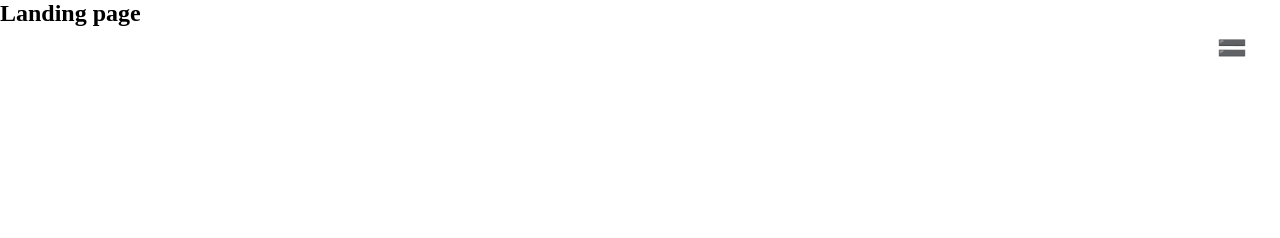
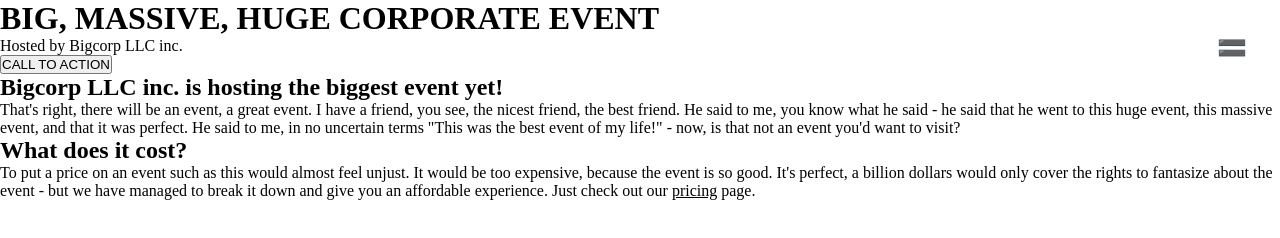
Before and after one commit to VonRiddarn/big-corpo-event-webbutveckling-1, a plain HTML site: page index.html in a window 1280 px wide. Drawn offline with Linux system fonts and the light colour scheme.

Commit message:
feat: add random content text for the event page

```diff
--- a/index.html
+++ b/index.html
@@ -11,6 +11,38 @@
 	</head>
 	<body>
 		<!-- Navigation is injected here using JavaScript -->
-		<h2>Landing page</h2>
+		<header>
+			<span>
+				<h1>BIG, MASSIVE, HUGE CORPORATE EVENT</h1>
+				<p>Hosted by Bigcorp LLC inc.</p>
+			</span>
+			<button>
+				<span>
+					<p>CALL TO ACTION</p>
+				</span>
+			</button>
+		</header>
+		<main>
+			<section>
+				<h2>Bigcorp LLC inc. is hosting the biggest event yet!</h2>
+				<p>
+					That's right, there will be an event, a great event. I have a friend, you see, the nicest
+					friend, the best friend. He said to me, you know what he said - he said that he went to
+					this huge event, this massive event, and that it was perfect. He said to me, in no
+					uncertain terms "This was the best event of my life!" - now, is that not an event you'd
+					want to visit?
+				</p>
+			</section>
+			<section>
+				<h2>What does it cost?</h2>
+				<p>
+					To put a price on an event such as this would almost feel unjust. It would be too
+					expensive, because the event is so good. It's perfect, a billion dollars would only cover
+					the rights to fantasize about the event - but we have managed to break it down and give
+					you an affordable experience. Just check out our
+					<a href="./pages/pricing.html">pricing</a> page.
+				</p>
+			</section>
+		</main>
 	</body>
 </html>
```
